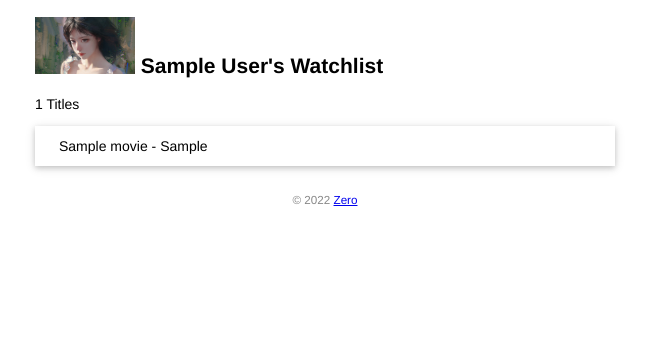
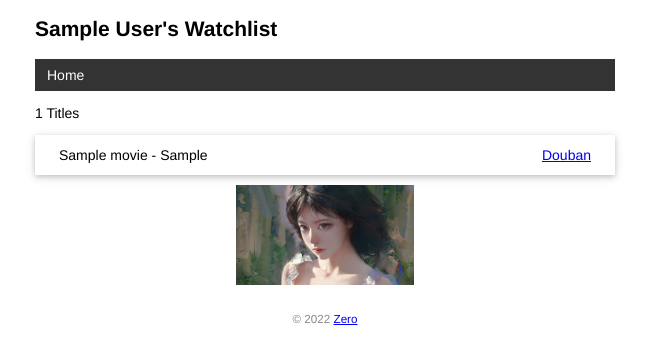
Before and after one commit to Dnsayhey/watchlist, a Flask app: page / in a window 1280 px wide. Shown: the top 364 px of the page, without its empty margins (315-964 px from the left). Run offline with Flask 2, Linux system fonts and the light colour scheme; tables that the repository leaves empty hold one stand-in row (values such as "Sample post").

Commit message:
Add base template and error template.

```diff
--- a/app.py
+++ b/app.py
@@ -65,6 +65,16 @@
 
 @app.route('/')
 def index():
+    movies = Movie.query.all()
+    return render_template('index.html', movies=movies)
+
+
+@app.errorhandler(404)
+def page_not_found(e):
+    return render_template('404.html')
+
+
+@app.context_processor
+def inject_user():
     user = User.query.first()
-    movies = Movie.query.all()
-    return render_template('index.html', user=user, movies=movies)
+    return dict(user=user)
--- a/static/style.css
+++ b/static/style.css
@@ -1,4 +1,3 @@
-/* 页面整体 */
 body {
     margin: auto;
     max-width: 580px;
@@ -6,20 +5,75 @@
     font-family: Helvetica, Arial, sans-serif;
 }
 
-/* 页脚 */
-footer {
-    color: #888;
-    margin-top: 15px;
-    text-align: center;
-    padding: 10px;
+.avatar {
+    width: 40px;
 }
 
-/* 头像 */
-.avatar {
-    width: 100px;
+nav ul {
+    list-style-type: none;
+    margin: 0;
+    padding: 0;
+    overflow: hidden;
+    background-color: #333;
 }
 
-/* 电影列表 */
+nav li {
+    float: left;
+}
+
+nav li a {
+    display: block;
+    color: white;
+    text-align: center;
+    padding: 8px 12px;
+    text-decoration: none;
+}
+
+nav li a:hover {
+    background-color: #111;
+}
+
+.alert {
+    position: relative;
+    padding: 7px;
+    margin: 7px 0;
+    border: 1px solid transparent;
+    color: #004085;
+    background-color: #cce5ff;
+    border-color: #b8daff;
+    border-radius: 5px;
+}
+
+input[type=submit] {
+    font-family: inherit;
+}
+
+input[type=text] {
+    border: 1px solid #ddd;
+}
+
+input[name=year] {
+    width: 50px;
+}
+
+.btn {
+    font-size: 12px;
+    padding: 3px 5px;
+    text-decoration: none;
+    cursor: pointer;
+    background-color: white;
+    color: black;
+    border: 1px solid #555555;
+    border-radius: 5px;
+}
+
+.btn:hover {
+    text-decoration: none;
+    background-color: black;
+    color: white;
+    border: 1px solid black;
+}
+
 .movie-list {
     list-style-type: none;
     padding: 0;
@@ -39,3 +93,34 @@
 .movie-list li:hover {
     background-color: #f8f9fa;
 }
+
+.float-right {
+    float: right;
+}
+
+.inline-form {
+    display: inline;
+}
+
+.douban {
+    font-size: 12px;
+    font-weight: bold;
+    color: black;
+    text-decoration: none;
+    background: #F5C518;
+    border-radius: 5px;
+    padding: 3px 5px;
+}
+
+.totoro {
+    display: block;
+    margin: 0 auto;
+    height: 100px;
+}
+
+footer {
+    color: #888;
+    margin-top: 15px;
+    text-align: center;
+    padding: 10px;
+}
--- /dev/null
+++ b/templates/base.html
@@ -0,0 +1,30 @@
+<!DOCTYPE html>
+<html lang="en">
+
+<head>
+    {% block head %}
+    <meta charset="utf-8">
+    <meta name="viewport" content="width=device-width, initial-scale=1.0">
+    <title>{{ user.name }}'s Watchlist</title>
+    <link rel="icon" href="{{ url_for('static', filename='favicon.ico') }}">
+    <link rel="stylesheet" href="{{ url_for('static', filename='style.css') }}" type="text/css">
+    {% endblock %}
+</head>
+
+<body>
+    <h2>
+        <!-- <img alt="Avatar" class="avatar" src="{{ url_for('static', filename='images/avatar.jpg') }}"> -->
+        {{ user.name }}'s Watchlist
+    </h2>
+    <nav>
+        <ul>
+            <li><a href="{{ url_for('index') }}">Home</a></li>
+        </ul>
+    </nav>
+    {% block content %}{% endblock %}
+    <footer>
+        <small>&copy; 2022 <a href="/">Zero</a></small>
+    </footer>
+</body>
+
+</html>
--- a/templates/index.html
+++ b/templates/index.html
@@ -1,26 +1,14 @@
-<!DOCTYPE html>
-<html lang="en">
-<head>
-    <meta charset="UTF-8">
-    <meta http-equiv="X-UA-Compatible" content="IE=edge">
-    <meta name="viewport" content="width=device-width, initial-scale=1.0">
-    <title>{{ user.name }}'s Watchlist</title>
-    <link rel="icon" href="{{ url_for('static', filename='favicon.ico') }}">
-    <link rel="stylesheet" href="{{ url_for('static', filename='style.css') }}">
-</head>
-<body>
-    <h2>
-        <img alt="Avatar" class="avatar" src="{{ url_for('static', filename='images/avatar.jpg') }}">
-        {{ user.name }}'s Watchlist
-    </h2>
-    <p>{{ movies|length }} Titles</p>
-    <ul class="movie-list">
-        {% for movie in movies %}
-        <li>{{ movie.title }} - {{ movie.year }}</li>
-        {% endfor %}
-    </ul>
-    <footer>
-        <small>&copy; 2022 <a href="#">Zero</a></small>
-    </footer>
-</body>
-</html>
+{% extends 'base.html' %} {% block content %}
+<p>{{ movies|length }} Titles</p>
+<ul class="movie-list">
+    {% for movie in movies %}
+    <li>{{ movie.title }} - {{ movie.year }}
+        <span class="float-right">
+            <a class="Douban" href="https://www.douban.com/search?q={{ movie.title }}" target="_blank"
+                title="Find this movie on Douban">Douban</a>
+        </span>
+    </li>
+    {% endfor %}
+</ul>
+<img src="{{ url_for('static', filename='images/avatar.jpg') }}" class="totoro" alt="Avatar">
+{% endblock %}
```
Also changed, not shown: templates/404.html (added, +31 -0 lines).
